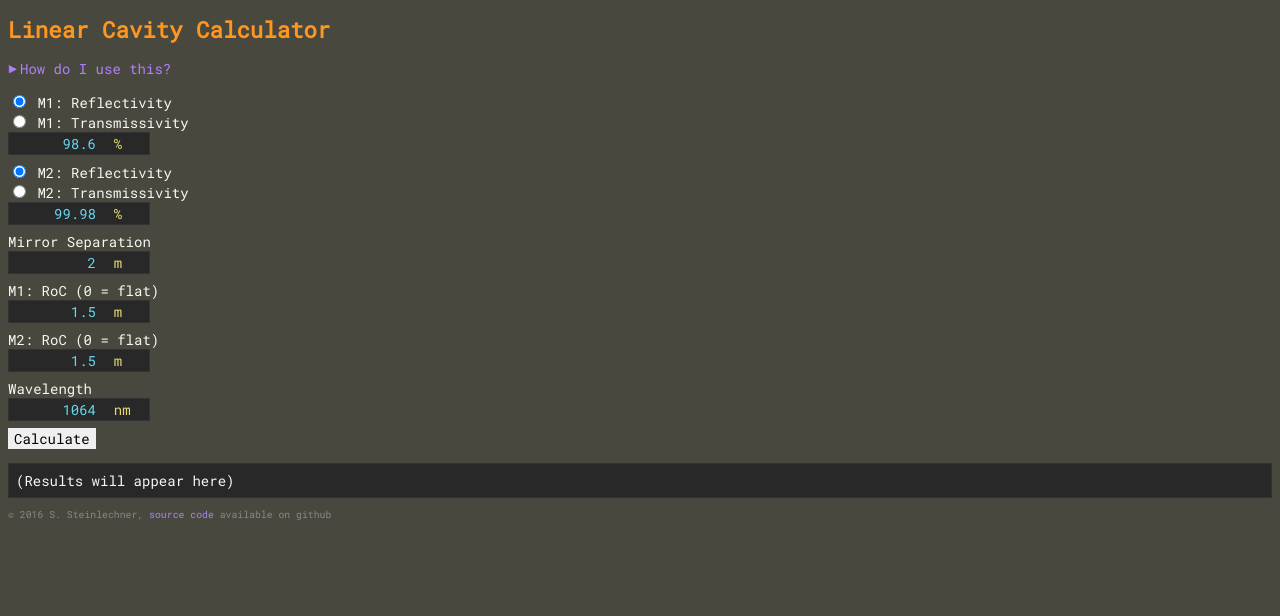
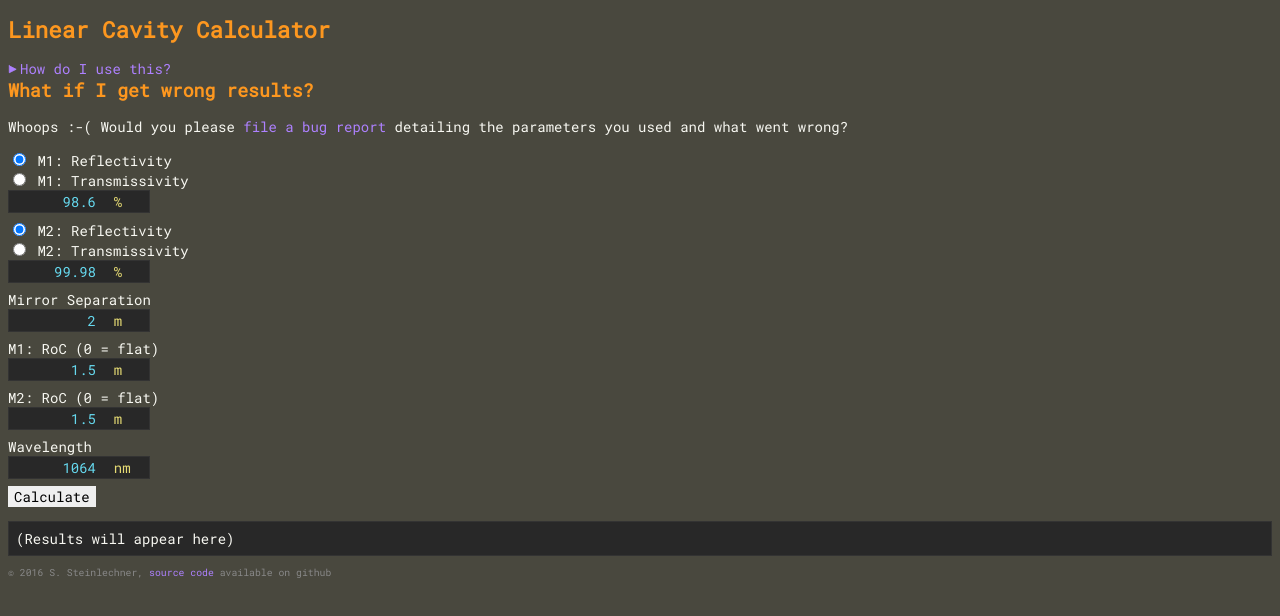
Before and after one commit to sestei/jscav, a plain HTML site: page index.html in a window 1280 px wide. Drawn offline with Linux system fonts and the light colour scheme.

Commit message:
added info on bugs

```diff
--- a/index.html
+++ b/index.html
@@ -147,6 +147,9 @@
     <p>Just a recent version of one of the standard web browsers (Chrome, Safari, Firefox, Edge, Opera, etc.). It should even run fine on your mobile phone! To keep things simple (for me, mostly...), I used some code techniques that were introduced only recently (as of 2016), so if you're stuck with an older web browser for some reason, it's highly likely that this calculator won't work for you, sorry.<br>
     The calculation runs entirely inside your browser, so apart from loading this webpage once, it does not need any internet connection. Oh, and if you disable JavaScript, then this won't work at all.</p>
     </div>
+
+    <h2>What if I get wrong results?</h2>
+    <p>Whoops :-( Would you please <a href="https://github.com/sestei/jscav/issues">file a bug report</a> detailing the parameters you used and what went wrong?</p>
 </div>
 <form>
     <input type="radio" name="cav_RT1" id="cav_RT1_R" value="R" checked />
```
Also changed, not shown: 1 other file.
